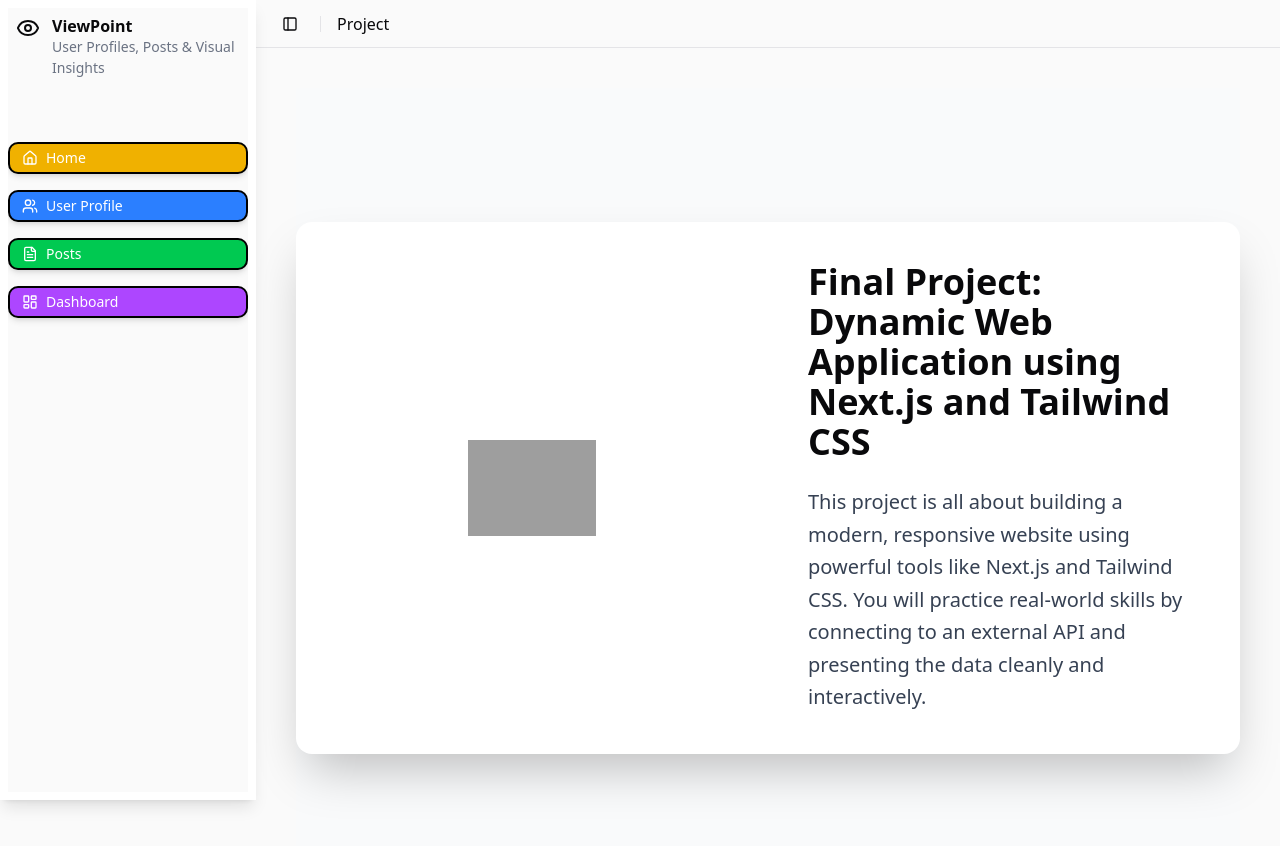
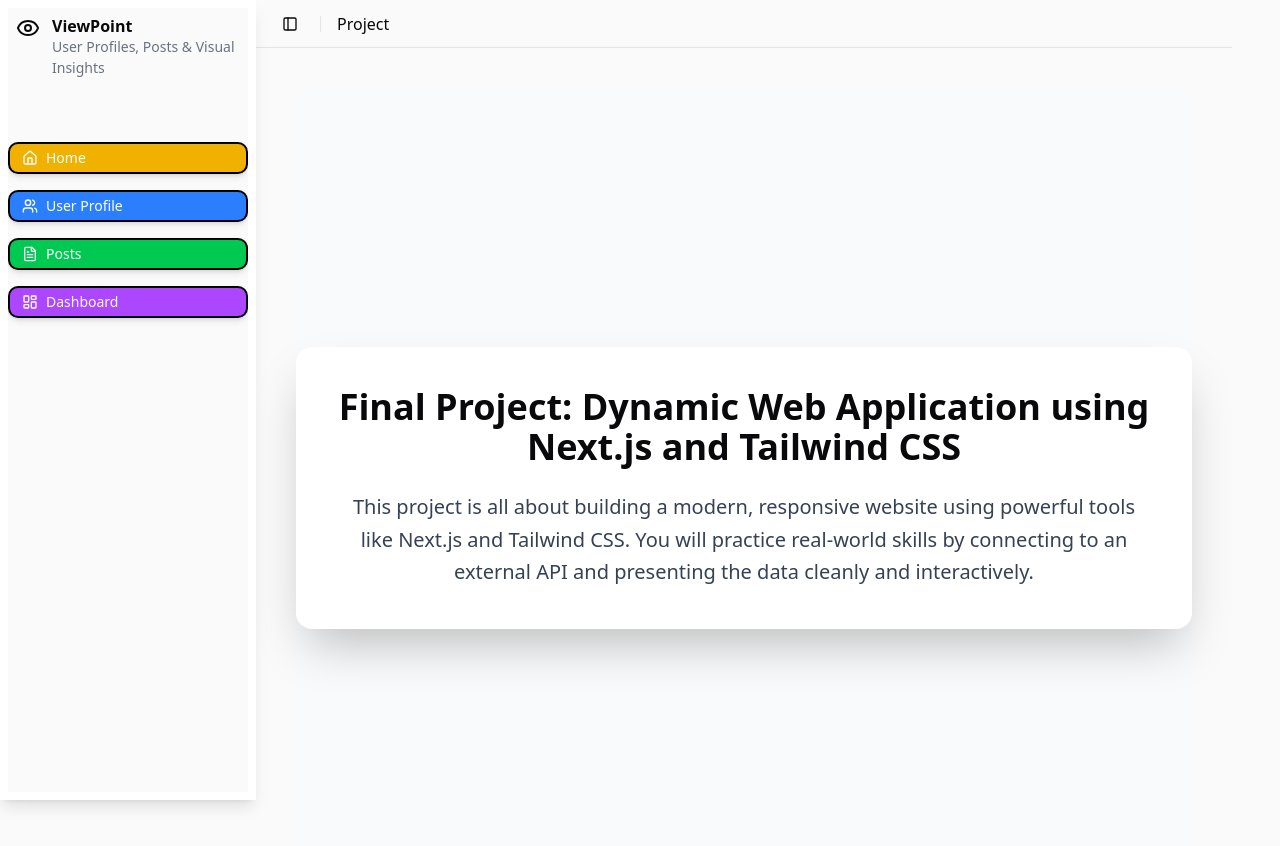
Before and after one commit to leonard-james/web_f_project, a Next.js app: page / in a window 1280 px wide. Shown: the top 846 px of the page. Built offline with nearby package versions, Linux system fonts and the light colour scheme; grey boxes are pictures that could not be loaded.

Commit message:
Refactor page layout and remove unused main page icon

```diff
--- a/app/page.js
+++ b/app/page.js
@@ -21,28 +21,16 @@ export default function Page() {
       default:
         return (
           <div className="flex items-center justify-center min-h-screen bg-gray-50">
-            <div className="bg-white rounded-2xl shadow-2xl w-full max-w-7xl flex flex-col lg:flex-row overflow-hidden mx-auto">
-              {/* Left: Icon Image */}
-              <div className="w-full lg:w-1/2 h-72 lg:h-auto p-10 flex items-center justify-center">
-                <img
-                  src="/main-page.ico"
-                  alt="Main page icon"
-                  className="w-32 h-32 object-contain"
-                />
-              </div>
-
-              {/* Right: Description */}
-              <div className="w-full lg:w-1/2 p-10 flex flex-col justify-center">
-                <h2 className="text-3xl lg:text-4xl font-bold mb-6">
+            <div className="bg-white rounded-2xl shadow-2xl w-full max-w-4xl flex flex-col items-center overflow-hidden mx-auto p-10">
+              <h2 className="text-3xl lg:text-4xl font-bold mb-6 text-center">
                 Final Project: Dynamic Web Application using Next.js and Tailwind CSS
               </h2>
-                <p className="text-gray-700 text-lg lg:text-xl leading-relaxed">
+              <p className="text-gray-700 text-lg lg:text-xl leading-relaxed text-center">
                 This project is all about building a modern, responsive website using
                 powerful tools like Next.js and Tailwind CSS. You will practice real-world
                 skills by connecting to an external API and presenting the data cleanly and
                 interactively.
               </p>
-              </div>
             </div>
           </div>
         );
```
Also changed, not shown: 1 other file (tests, documents, lock files or other folders). Lines whose indentation alone changed are shown as unchanged.
